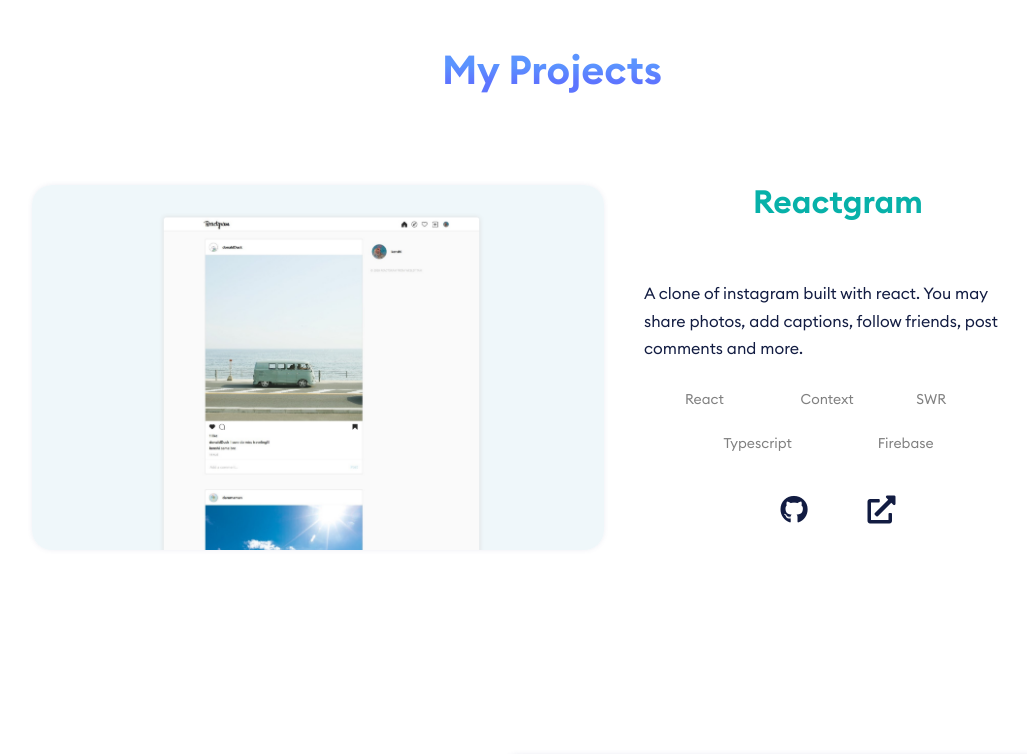
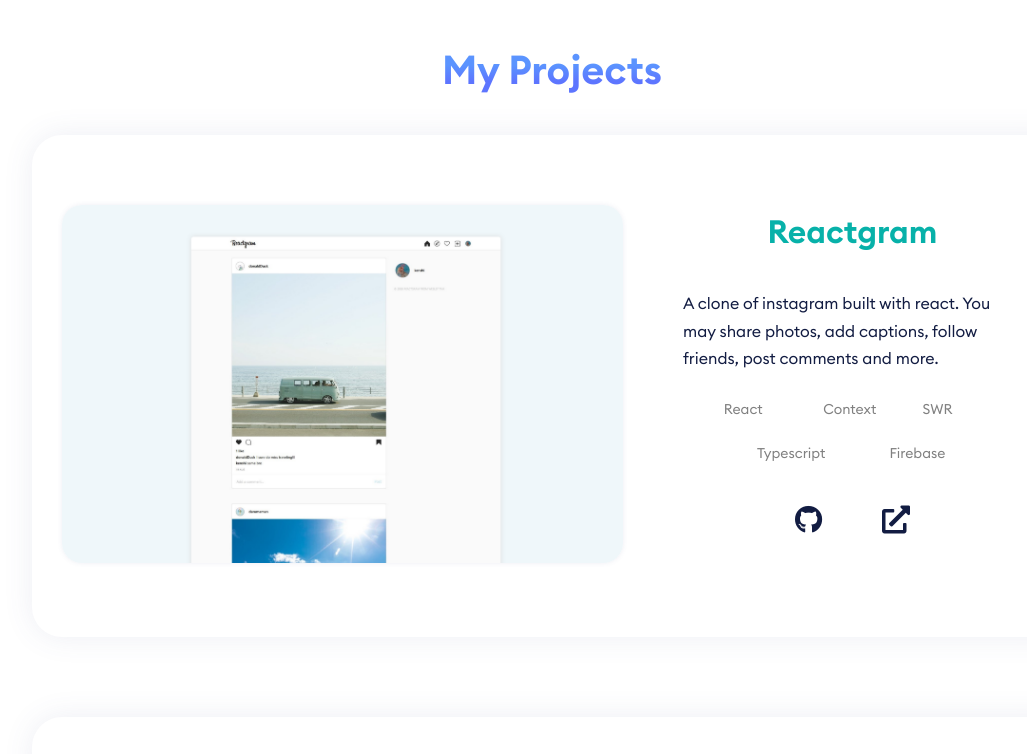
Before and after one commit to hcwtam/portfolio, a React (Create React App) app: page / in a window 1280 px wide. Shown: the part 2280-3034 px from the top of the page, without its empty margins (88-1115 px from the left). Built offline with nearby package versions, Linux system fonts and the light colour scheme.

Commit message:
add box shadow for project

```diff
--- a/src/components/Projects/Projects.module.css
+++ b/src/components/Projects/Projects.module.css
@@ -9,7 +9,7 @@
 
 .Projects h4 {
     text-align: center;
-    margin-bottom: 50px;
+    margin-bottom: 30px;
 }
 
 
@@ -17,7 +17,10 @@
     display: flex;
     justify-content: space-between;
     flex-wrap: wrap;
-    padding: 50px 0 150px;
+    padding: 50px 10px;
+    margin-bottom: 80px;
+    border-radius: 30px;
+    box-shadow: 0 0 30px 0 rgba(80, 91, 152, 0.1);
 }
 
 .ImageContainer {
@@ -25,6 +28,7 @@
     position: relative;
     top: 0;
     border-radius: 20px;
+    margin: 20px;
 }
 
 .ImageContainer img {
@@ -36,9 +40,8 @@
 }
 
 .Description {
-    width: 45%;
-    padding: 0 40px;
-    margin-top: -10px;
+    width: calc(45% - 40px);
+    padding: 20px 40px 0;
     font-size: 16px;
     line-height: 1.7;
 }
```
